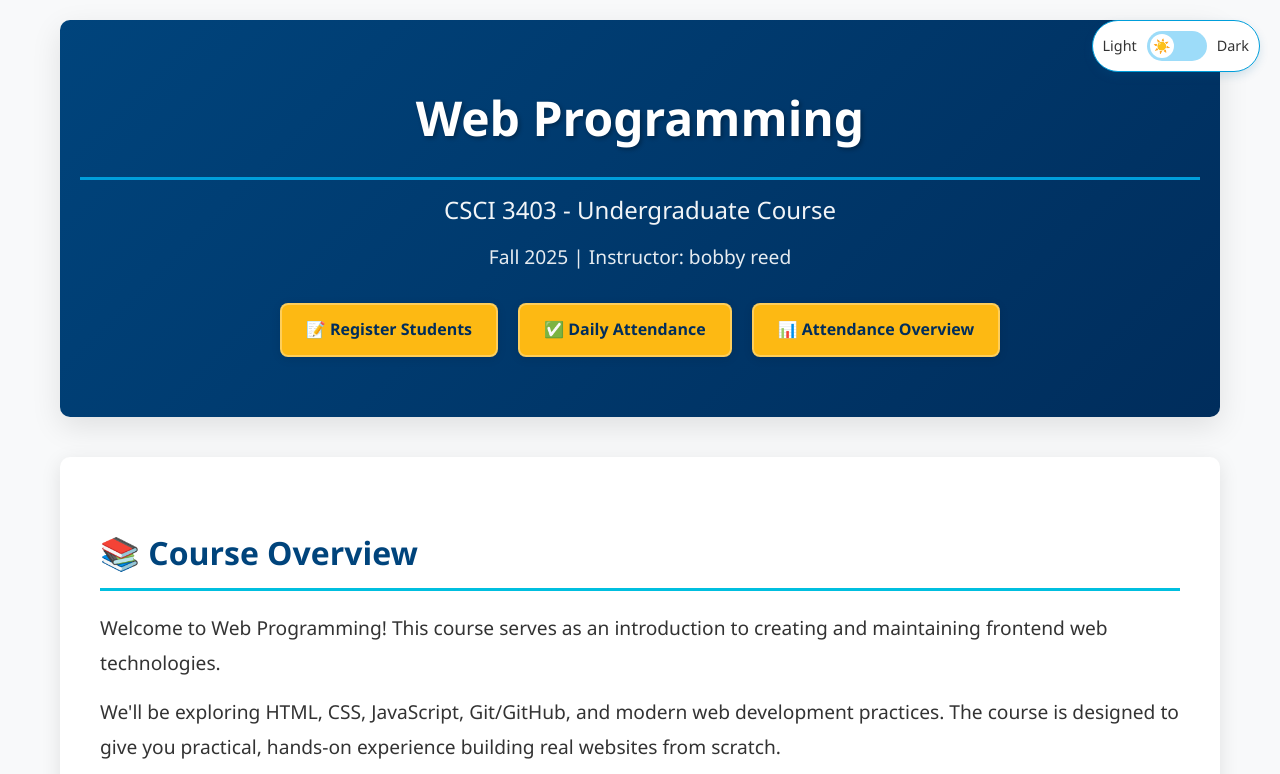
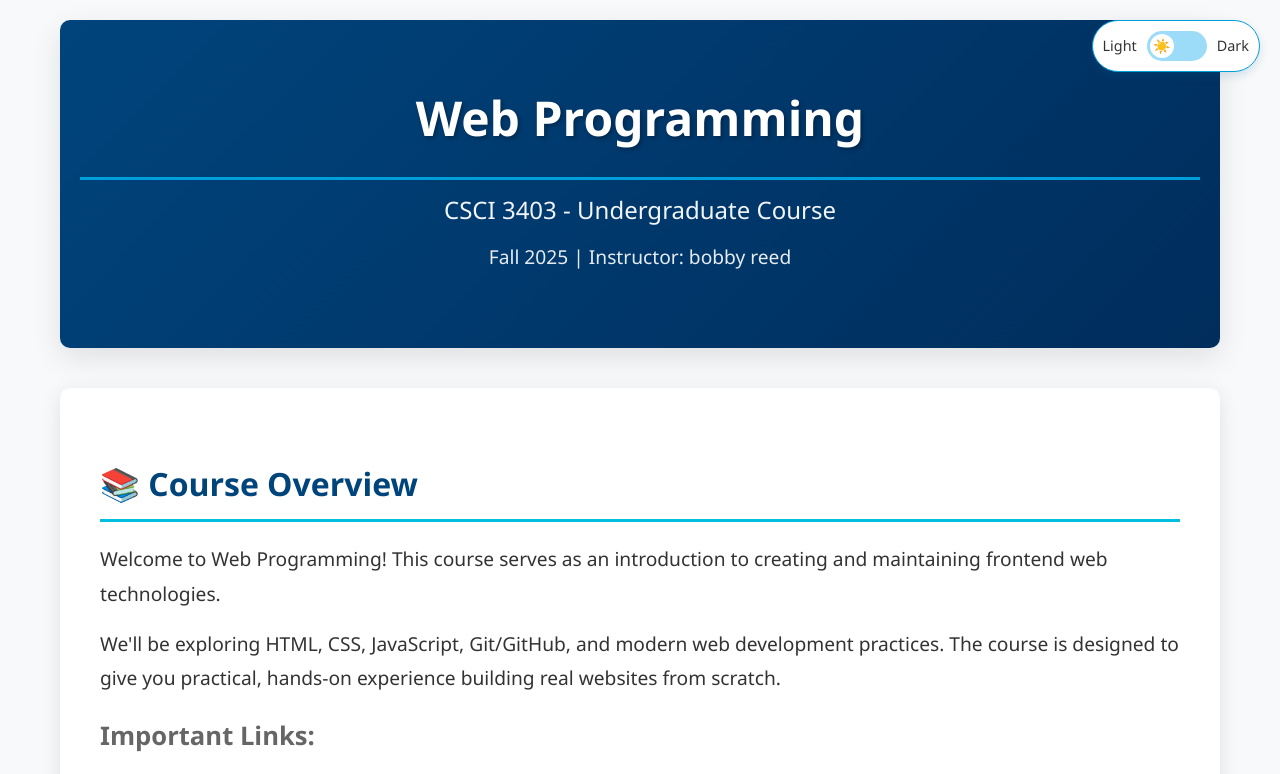
Before and after one commit to bobbyreed/WebProgramming, a website: page index.html in a window 1280 px wide. Shown: the top 774 px of the page. Drawn offline with Linux system fonts and the light colour scheme.

Commit message:
Took attendance links off of index.

```diff
--- a/index.html
+++ b/index.html
@@ -346,12 +346,6 @@
             <h1>Web Programming</h1>
             <p class="subtitle">CSCI 3403 - Undergraduate Course</p>
             <p class="meta-info">Fall 2025 | Instructor: bobby reed</p>
-
-            <div class="nav-buttons">
-                <a href="./pages/register-students.html" class="nav-button">📝 Register Students</a>
-                <a href="./pages/attendance.html" class="nav-button">✅ Daily Attendance</a>
-                <a href="./pages/attendance-overview.html" class="nav-button">📊 Attendance Overview</a>
-            </div>
         </header>
 
         <div class="info-section">
```
